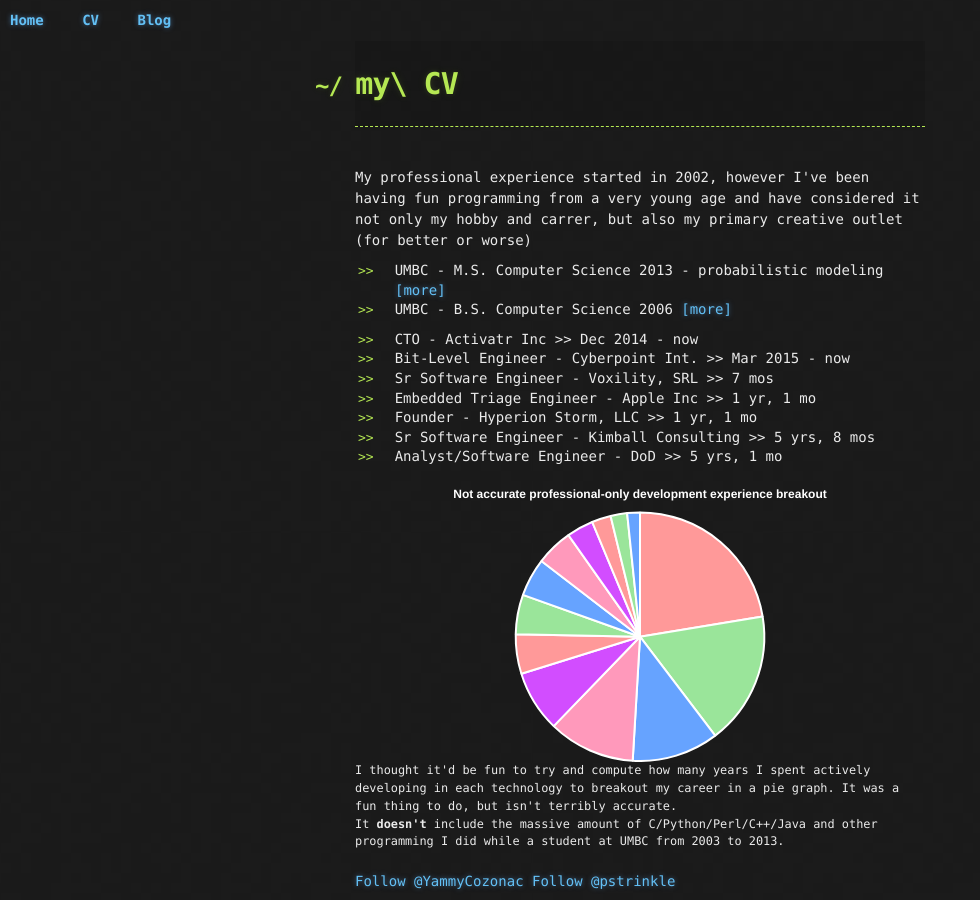
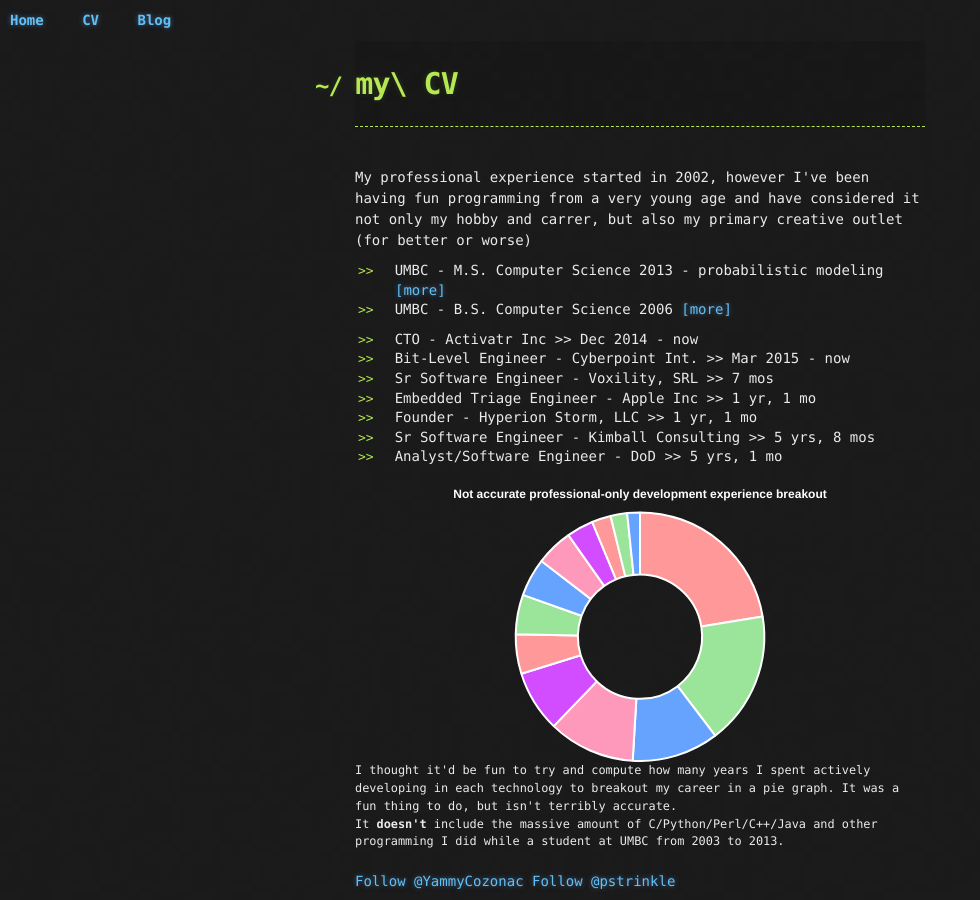
Before and after one commit to pstrinkle/pstrinkle.github.io, a Jekyll site: the page built from cv.html, in a window 1280 px wide. Shown: the whole page, without its empty margins (0-980 px from the left). Built offline with Jekyll 4.4.1, drawn with Linux system fonts in a browser that asks for light colours; nearby versions of some CDN libraries; comment, search, counter and statistics services are not loaded.

Commit message:
Update cv.html

```diff
--- a/cv.html
+++ b/cv.html
@@ -71,7 +71,10 @@ title: my\ CV
     <li>Analyst/Software Engineer - DoD &gt;&gt; 5 yrs, 1 mo</li>
   </ul>
 
-  <div id='funpie'></div>
+  <div id="canvas-holder">
+    <canvas id="funpie_pie" />
+  </div>
+  <div id="chartjs-tooltip"></div>
   <p class="small">
     I thought it'd be fun to try and compute how many years I spent actively developing in each technology
     to breakout my career in a pie graph.  It was a fun thing to do, but isn't terribly accurate.<br />
@@ -125,21 +128,7 @@ title: my\ CV
       i = (i + 1) % m;
     });
 
-    $('#funpie').append($('<canvas>', {id: "funpie_pie"}));
-    var ctx = document.getElementById("funpie_pie").getContext("2d");
-    new Chart(ctx, {
-      type: "pie",
-      data: data,
-      options: {
-        title: {
-          display: true,
-          text: 'Not accurate professional-only development experience breakout',
-          fontColor: '#fff',
-          fontSize: 12,
-        },
-        legend: { display: false, },
-        tooltips: {
-          custom: function(tooltip) {
+    var custom = function(tooltip) {
       if (!tooltip) { return; }
 
       var tooltipEl = $("#chartjs-tooltip");
@@ -195,7 +182,7 @@ title: my\ CV
       // Display, position, and set styles for font
       tooltipEl.css({
         opacity: 1,
-              width: 'auto', // tooltip.width ? (tooltip.width + 'px') : 'auto',
+        width: 'auto',
         left: position.left + tooltip.x + 'px',
         top: position.top + top + 'px',
         fontFamily: tooltip._fontFamily,
@@ -203,15 +190,25 @@ title: my\ CV
         fontStyle: tooltip._fontStyle,
         padding: tooltip.yPadding + 'px ' + tooltip.xPadding + 'px',
       });
+    };
 
-            var w = tooltipEl.outerWidth();
-            console.log('w: ' + w);
+    Chart.defaults.global.tooltips.custom = custom;
 
-            tooltipEl.css('width', '');
-            tooltipEl.css('min-width', w + 'px');
-          }
+    var ctx = document.getElementById("funpie_pie").getContext("2d");
+    new Chart(ctx, {
+      type: "doughnut",
+      data: data,
+      options: {
+        responsive: true,
+        title: {
+          display: true,
+          text: 'Not accurate professional-only development experience breakout',
+          fontColor: '#fff',
+          fontSize: 12,
         },
-      }
+        legend: { display: false, },
+        tooltips: { enabled: false, },
+      },
     });
   });
 </script>
```
Also changed, not shown: other parts of cv.html (+0 -2 lines). Lines whose indentation alone changed are shown as unchanged.
